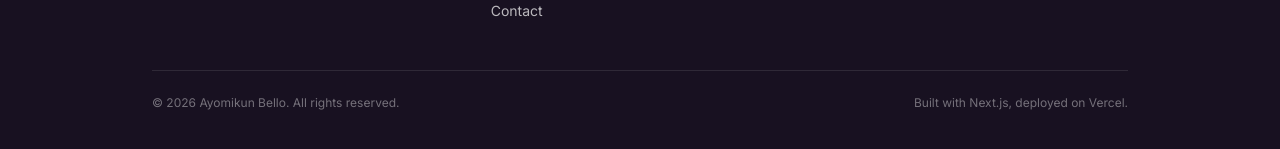
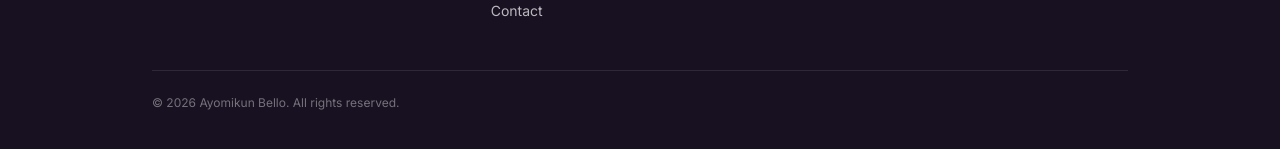
Before and after one commit to ayomikunbello/personal-site, a Next.js app: page / in a window 1280 px wide. Shown: the part 5377-5526 px from the top of the page. Built offline with nearby package versions, Linux system fonts and the light colour scheme; no server answers; the database is empty.

Commit message:
Remove 'Built with Next.js, deployed on Vercel' credit line from footer

```diff
--- a/src/components/Footer.tsx
+++ b/src/components/Footer.tsx
@@ -87,9 +87,8 @@ export default function Footer() {
           </div>
         </div>
 
-        <div className="mt-12 flex flex-col gap-2 border-t border-white/10 pt-6 text-xs text-white/40 sm:flex-row sm:items-center sm:justify-between">
+        <div className="mt-12 border-t border-white/10 pt-6 text-xs text-white/40">
           <p>© {new Date().getFullYear()} {siteConfig.name}. All rights reserved.</p>
-          <p>Built with Next.js, deployed on Vercel.</p>
         </div>
       </div>
     </footer>
```
